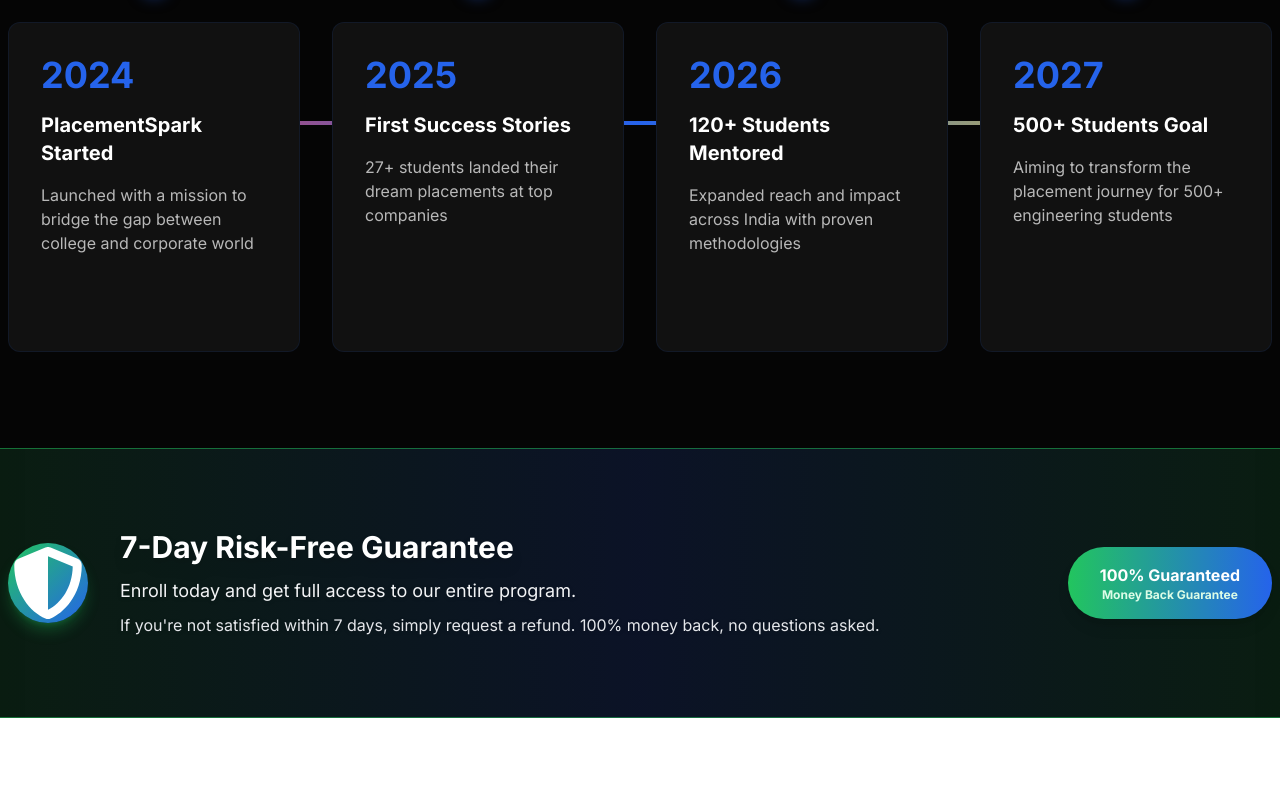
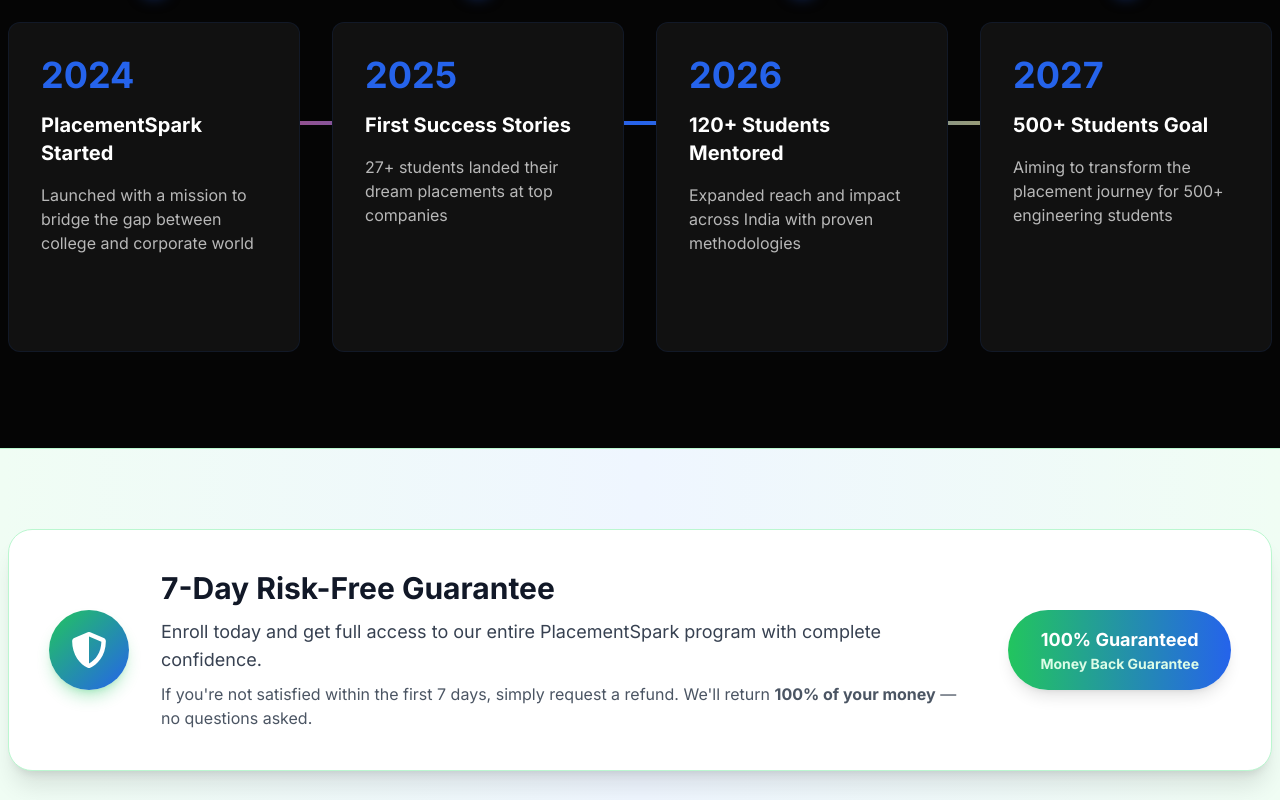
Before and after one commit to Saee2803/PlacementSpark, a React (Vite) app: page / in a window 1280 px wide. Shown: the part 11200-12000 px from the top of the page. Built offline with nearby package versions, Linux system fonts and the light colour scheme.

Commit message:
Update success stories section and company logos

```diff
--- a/src/components/RiskFreeBanner.jsx
+++ b/src/components/RiskFreeBanner.jsx
@@ -2,36 +2,47 @@
 
 export default function RiskFreeBanner() {
   return (
-    <section className="py-12 md:py-16 lg:py-20 2xl:py-24 bg-gradient-to-r from-green-900/30 via-blue-900/25 to-green-900/30 border-y border-brand-green border-opacity-50">
+    <section className="py-12 md:py-16 lg:py-20 2xl:py-24 bg-gradient-to-r from-green-50 via-blue-50 to-green-50 border-y border-green-200">
       <div className="container-custom">
-        <div className="flex flex-col md:flex-row items-center justify-center gap-6 lg:gap-8 2xl:gap-10">
+        <div className="flex flex-col md:flex-row items-center justify-center gap-6 lg:gap-8 2xl:gap-10 bg-white rounded-3xl p-8 lg:p-10 shadow-xl border border-green-200">
+
           {/* Icon */}
           <div className="flex-shrink-0">
             <div className="w-16 h-16 lg:w-20 lg:h-20 2xl:w-24 2xl:h-24 bg-gradient-to-br from-brand-green to-brand-blue rounded-full flex items-center justify-center shadow-lg shadow-brand-green/30">
-              <FaShieldAlt className="text-white text-6xl lg:text-7xl 2xl:text-8xl" />
+              <FaShieldAlt className="text-white text-3xl lg:text-4xl 2xl:text-5xl" />
             </div>
           </div>
 
           {/* Content */}
           <div className="text-center md:text-left flex-1">
-            <h3 className="text-2xl lg:text-3xl 2xl:text-4xl font-bold text-white mb-2 lg:mb-3 2xl:mb-4 drop-shadow-lg">
+            <h3 className="text-2xl lg:text-3xl 2xl:text-4xl font-bold text-gray-900 mb-3">
               7-Day Risk-Free Guarantee
             </h3>
-            <p className="text-base lg:text-lg 2xl:text-xl text-gray-100 mb-2 drop-shadow">
-              Enroll today and get full access to our entire program.
+
+            <p className="text-base lg:text-lg 2xl:text-xl text-gray-700 mb-2">
+              Enroll today and get full access to our entire PlacementSpark
+              program with complete confidence.
             </p>
-            <p className="text-sm lg:text-base 2xl:text-lg text-gray-200 drop-shadow">
-              If you're not satisfied within 7 days, simply request a refund. 100% money back, no questions asked.
+
+            <p className="text-sm lg:text-base 2xl:text-lg text-gray-600">
+              If you're not satisfied within the first 7 days, simply request a
+              refund. We'll return <strong>100% of your money</strong> — no
+              questions asked.
             </p>
           </div>
 
           {/* Badge */}
           <div className="flex-shrink-0">
-            <div className="bg-gradient-to-r from-brand-green to-brand-blue px-6 lg:px-8 2xl:px-10 py-3 lg:py-4 2xl:py-5 rounded-full font-bold text-center whitespace-nowrap shadow-lg">
-              <div className="text-sm lg:text-base 2xl:text-lg font-bold text-white">100% Guaranteed</div>
-              <div className="text-xs lg:text-xs 2xl:text-sm text-green-100">Money Back Guarantee</div>
+            <div className="bg-gradient-to-r from-brand-green to-brand-blue px-6 lg:px-8 2xl:px-10 py-3 lg:py-4 rounded-full font-bold text-center whitespace-nowrap shadow-lg">
+              <div className="text-base lg:text-lg font-bold text-white">
+                100% Guaranteed
+              </div>
+              <div className="text-sm text-green-100">
+                Money Back Guarantee
+              </div>
             </div>
           </div>
+
         </div>
       </div>
     </section>
```
